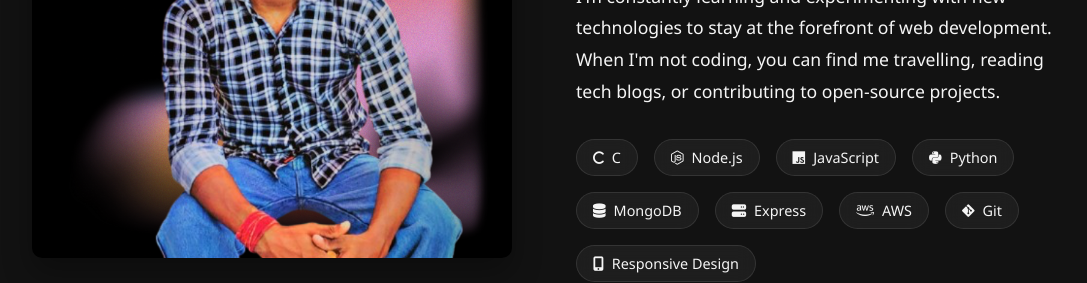
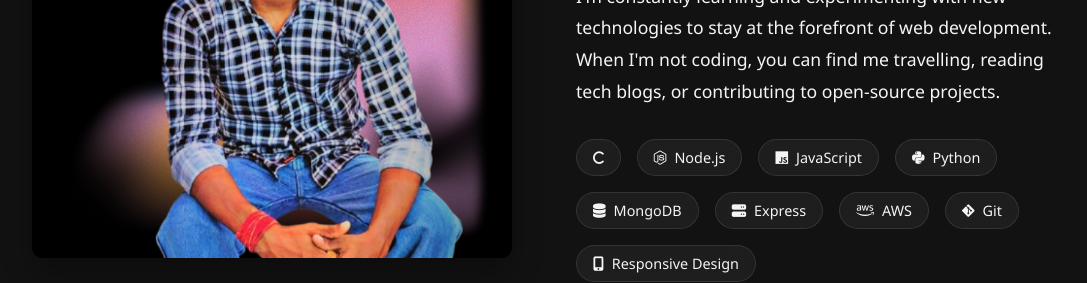
Before and after one commit to chndnshrma/PORTFOLIO, a plain HTML site: page index.html in a window 1280 px wide. Shown: the part 1240-1523 px from the top of the page, without its empty margins (96-1183 px from the left). Drawn offline with nearby package versions, Linux system fonts and the light colour scheme.

Commit message:
some changes

```diff
--- a/index.html
+++ b/index.html
@@ -968,7 +968,7 @@
                 <p>I'm a Full Stack Developer with experience in building web applications. I specialize in JavaScript technologies across the entire stack (MERN, MEAN). My passion lies in creating intuitive user interfaces and efficient backend systems.</p>
                 <p>I'm constantly learning and experimenting with new technologies to stay at the forefront of web development. When I'm not coding, you can find me travelling, reading tech blogs, or contributing to open-source projects.</p>
                 <div class="skills-list">
-                    <div class="skill-tag"><i class="fab fa-c"></i> C</div>
+                    <div class="skill-tag"><i class="fab fa-c"></i></div>
                     <div class="skill-tag"><i class="fab fa-node-js"></i> Node.js</div>
                     <div class="skill-tag"><i class="fab fa-js"></i> JavaScript</div>
                     <div class="skill-tag"><i class="fab fa-python"></i> Python</div>
```
